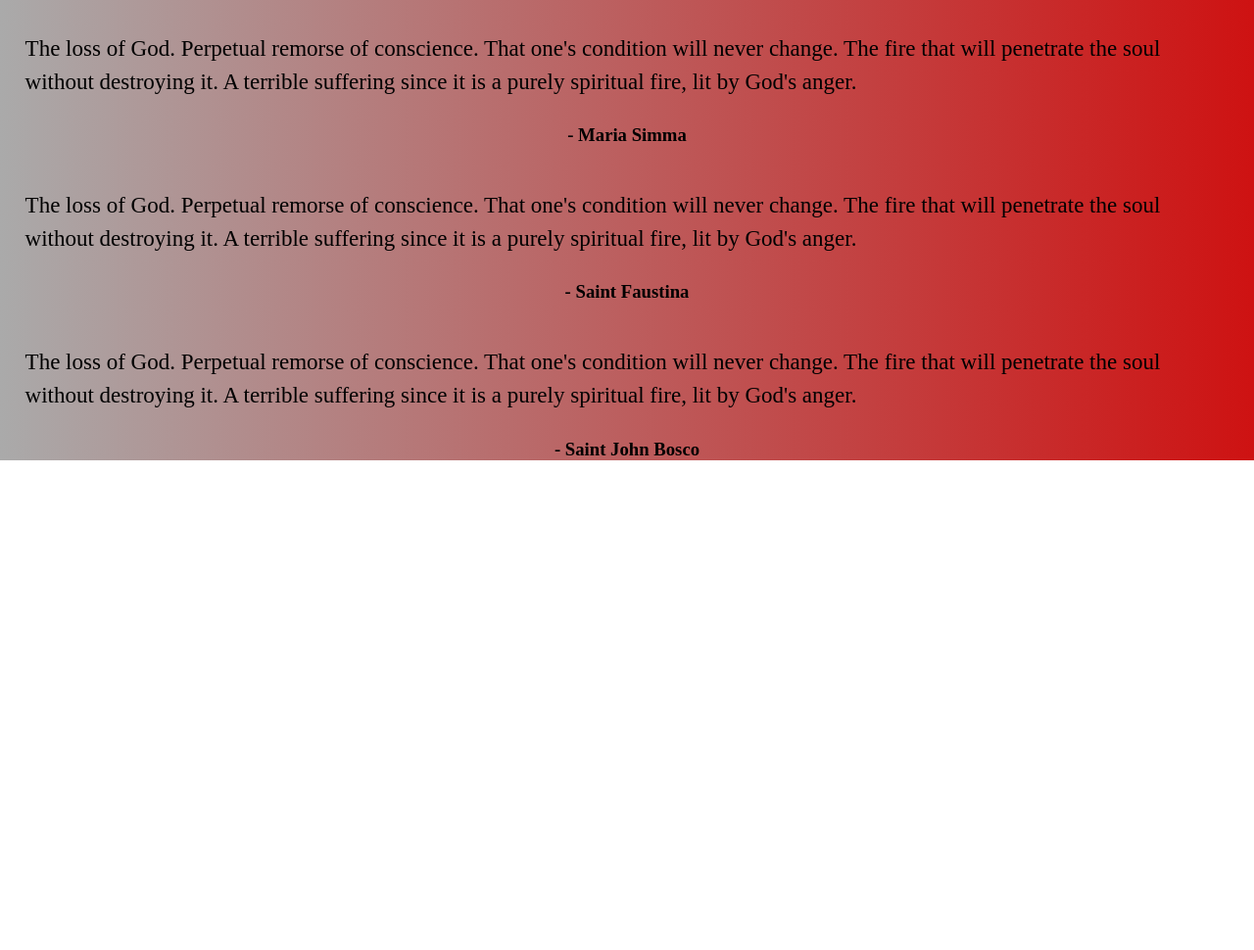
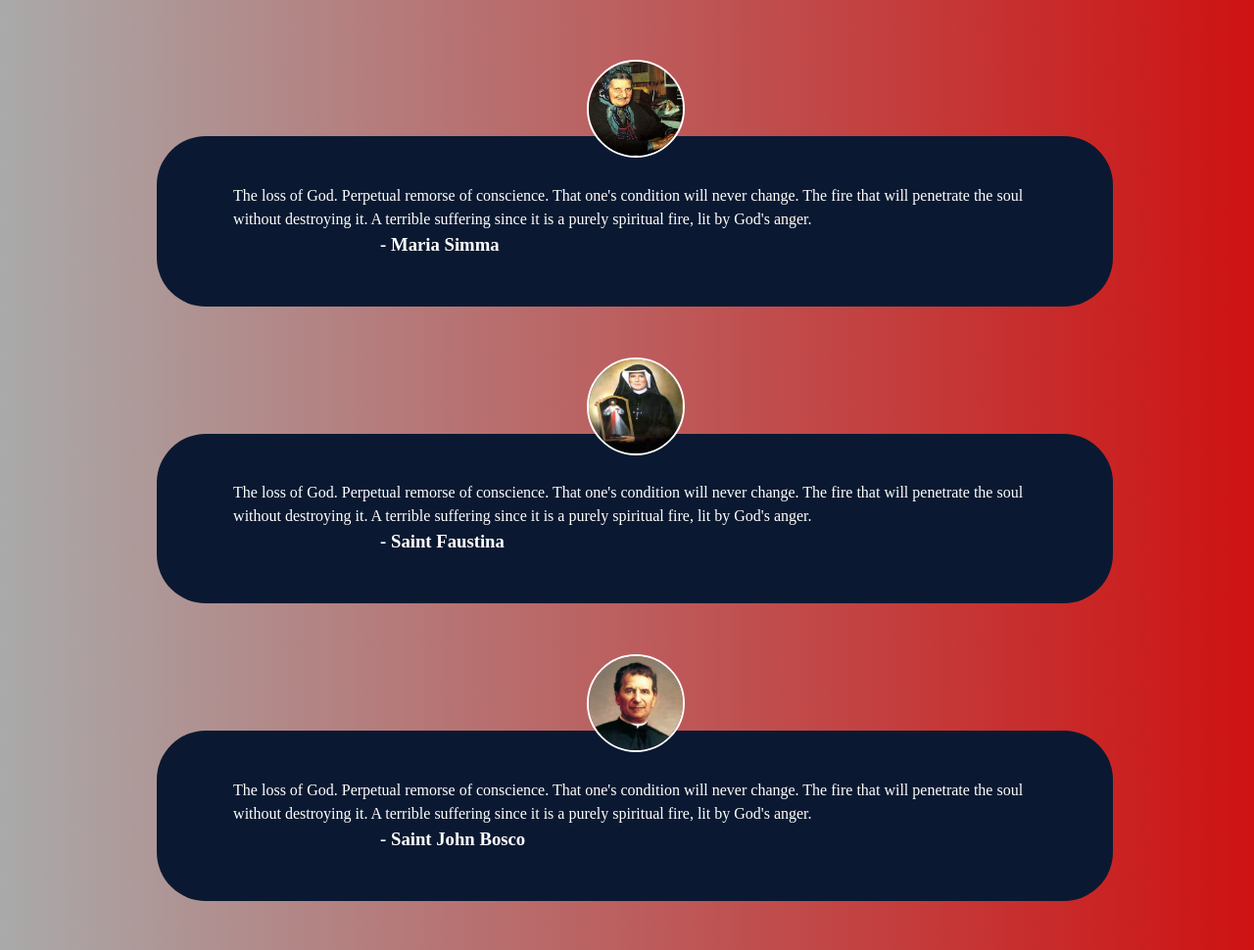
Before and after one commit to Kvnmaria/SevenSinsResponsive, a plain HTML site: page Testimonials/index.html in a window 1280 px wide. Shown: the part 735-1705 px from the top of the page at 98% size. Before the commit the page ends 1205 px from the top, so only its background shows below. Drawn offline with Linux system fonts and the light colour scheme; files that its build step writes are made by us from their sources; files whose address does not match are found by name.

Commit message:
testimonial change

```diff
--- a/Testimonials/index.html
+++ b/Testimonials/index.html
@@ -23,23 +23,25 @@
 
 
     <div class="container">
-        <div class="testimonial-1">
-
-            <div class="user">
-                <img class="maria-simma" src="./Images/Maria_Simma.png" alt="">
+        <div class="flex-container">
+            <div class="testi-1">
+                <div class="user testimonial-1">
+                    <img class="mariasimma-img" src="./Images/Maria_Simma.png" alt="">
                     <p>
-                    The loss of God. Perpetual remorse of conscience. That one's condition will never change. The fire
+                        The loss of God. Perpetual remorse of conscience. That one's condition will never change. The
+                        fire
                         that will penetrate the soul without destroying it. A terrible suffering since it is a purely
                         spiritual fire,
                         lit by God's anger.
                     </p>
                     <h3>- Maria Simma</h3>
                 </div>
+            </div>
 
 
-            <div class="testimonial-2 faustina-testimonial">
 
-                <div class="user">
+            <div class="testi-2">
+                <div class="user testimonial-2">
                     <img class="faustina-img" src="./Images/faustina.png" alt="">
                     <p>
                         The loss of God. Perpetual remorse of conscience. That one's condition will never change. The
@@ -50,13 +52,13 @@
                     </p>
                     <h3>- Saint Faustina</h3>
                 </div>
+            </div>
 
 
-                <div class="testimonial-3 faustina-testimonial">
-
-                    <div class="user">
+            <div class="testi-3">
+                <div class="user testimonial-3">
                     <img class="johnbosco-img" src="./Images/Don-Bosco-Emal-e1515516250706.png" alt="">
-                        <p>
+                    <p class="p-donbosco">
                         The loss of God. Perpetual remorse of conscience. That one's condition will never change.
                         The
                         fire
@@ -67,13 +69,9 @@
                     </p>
                     <h3>- Saint John Bosco</h3>
                 </div>
-
-
-
-
             </div>
         </div>
-
+    </div>
 
 
 </body>
--- /dev/null
+++ b/Testimonials/style.css
@@ -0,0 +1,219 @@
+* {
+    margin: 0;
+    padding: 0;
+    box-sizing: border-box;
+}
+
+body {
+    background: linear-gradient(to right, #AAAAAA, #ce1212);
+}
+
+p {
+    color: white;
+    font-weight: 500;
+    line-height: 1.5;
+}
+
+h3 {
+    color: white;
+    margin-left: 150px;
+    line-height: 1.5;
+}
+
+
+/* Title Section */
+.title-section {
+    position: relative;
+}
+
+
+/* Main Image Section */
+.main-img {
+    height: 100%;
+    width: 100%;
+}
+
+
+/* Main Text Section */
+
+.main-txt {
+    font-size: 2.3rem;
+    font-weight: 800;
+    position: absolute;
+    top: 25%;
+    left: 52%;
+    transform: translate(-50%, -50%);
+    text-align: center;
+    text-transform: uppercase;
+    background: linear-gradient(to right, #000 0%, #000 25%, #CE1212 50%, #CE1212 100%);
+    -webkit-background-clip: text;
+    -webkit-text-fill-color: transparent;
+}
+
+/* Media Queries for Main-Txt */
+
+@media screen and (max-width:2487px) {
+    .main-txt {
+        position: absolute;
+        top: 36%;
+        left: 52%;
+    }
+}
+
+@media screen and (max-width:2200px) {
+    .main-txt {
+        position: absolute;
+        top: 35%;
+        left: 52%;
+    }
+}
+
+@media screen and (max-width:1601px) {
+    .main-txt {
+        position: absolute;
+        top: 25%;
+        left: 52%;
+    }
+}
+
+/* Main Container */
+.container {
+    height: 100%;
+    margin-top: 150px;
+    margin-left: 60px;
+}
+
+
+.testi-1 {
+    margin-right: 50px;
+    position: relative;
+}
+
+.testimonial-1 {
+    background: #0A1931;
+    padding: 5% 8%;
+    border-radius: 50px;
+
+}
+
+
+.mariasimma-img {
+    height: 100px;
+    border-radius: 50px;
+    position: absolute;
+    top: -45%;
+    left: 37%;
+    border: 2px solid white;
+}
+
+.testi-2 {
+    margin-right: 50px;
+    position: relative;
+
+}
+
+.testimonial-2 {
+    background: #0A1931;
+    padding: 5% 8%;
+    border-radius: 50px;
+    margin-top: 130px;
+}
+
+
+.faustina-img {
+    height: 100px;
+    border-radius: 50px;
+    position: absolute;
+    top: -45%;
+    left: 37%;
+    border: 2px solid white;
+}
+
+
+.testi-3 {
+    margin-right: 50px;
+    margin-bottom: 50px;
+    position: relative;
+}
+
+
+.testimonial-3 {
+    background: #0A1931;
+    padding: 5% 8%;
+    border-radius: 50px;
+    margin-top: 130px;
+}
+
+.johnbosco-img {
+    height: 100px;
+    border-radius: 50px;
+    position: absolute;
+    top: -45%;
+    left: 37%;
+    border: 2px solid white;
+}
+
+@media screen and (min-width:621px) {
+    .mariasimma-img {
+        left: 40%;
+    }
+
+    .faustina-img {
+        left: 40%;
+    }
+
+    .johnbosco-img {
+        left: 40%;
+    }
+}
+
+
+@media screen and (min-width:1211px) {
+
+    .mariasimma-img {
+        left: 45%;
+    }
+
+    .faustina-img {
+        left: 45%;
+    }
+
+    .johnbosco-img {
+        left: 45%;
+    }
+}
+
+@media screen and (min-width:1709px) {
+
+    .mariasimma-img {
+        top: -25%;
+        left: 45%;
+    }
+
+    .faustina-img {
+        top: -25%;
+        left: 45%;
+    }
+
+    .johnbosco-img {
+        top: -25%;
+        left: 45%;
+    }
+}
+
+@media screen and (min-width:887px) {
+    .testi-1 {
+        width: 80%;
+        margin-left: 100px;
+    }
+
+    .testi-2 {
+        width: 80%;
+        margin-left: 100px;
+    }
+
+    .testi-3 {
+        width: 80%;
+        margin-left: 100px;
+    }
+}
--- /dev/null
+++ b/Testimonials/style2.css
@@ -0,0 +1,97 @@
+* {
+    padding: 0;
+    margin: 0;
+    font-family: sans-serif;
+}
+
+.container{
+    width: 100%;
+    height: 100vh;
+    background: #e8ecff;
+    position: relative;
+}
+.veiw-box{
+    width: 900px;
+    height: 400px;
+    border-radius: 220px;
+    position: absolute;
+    top: 50%;
+    left: 50%;
+    transform: translate(-50%,-50%);
+    display: flex;
+    align-items: center;
+    justify-content: center;
+    overflow: hidden;
+}
+#testimonials{
+    display: flex;
+    transition: 0.5s;
+}
+.user{
+    width: 800px;
+    text-align: center;
+    padding: 20px 70px;
+    box-sizing: border-box;
+    background: #321764;
+    border-radius: 200px;
+    box-shadow: 0 10px 20px -5px #00000061;
+    position: relative;
+}
+
+.space{
+    margin: 0 70px;
+}
+.user img{
+    width: 120px;
+    border-radius: 50%;
+    border: 10px solid #e8ecff;
+    position: absolute;
+    top: -80px;
+    left: 50%;
+    transform: translateX(-50%);
+}
+.user p{
+    font-size: 22px;
+    color: #cbb4f5;
+    line-height: 32px;
+    margin: 60px 0 30px;
+}
+.user p::before{
+    content: '\201C';
+    font-size: 120px;
+    height: 0;
+    display: inline-block;
+    vertical-align: -57;
+    margin-right: 10px;
+}
+.user p::after{
+    content: '\201D';
+    font-size: 120px;
+    height: 0;
+    display: inline-block;
+    vertical-align: -70;
+    margin-left: 10px;
+}
+.user h3{
+    font-size: 26px;
+    color: #cbb4f5;
+}
+.controls{
+    display: flex;
+    position: absolute;
+    bottom: 0;
+    left: 50%;
+    transform: translateX(-50%);
+}
+.controls span{
+    width: 15px;
+    height: 15px;
+    background: #321764;
+    border-radius: 15px;
+    margin: 0 5px;
+    cursor: pointer;
+    transition: 0.5s;
+}
+.active{
+    width: 45px !important;
+}
--- a/style.css
+++ b/style.css
@@ -117,6 +117,7 @@ span {
     top: 25%;
     left: 52%;
     transform: translate(-50%, -50%);
+    text-align: center;
     text-transform: uppercase;
     background: linear-gradient(to right, #000 0%, #000 25%, #CE1212 50%, #CE1212 100%);
     -webkit-background-clip: text;
```
Also changed, not shown: Testimonials/index2.html (added, +89 -0 lines), Testimonials/Images/Don-Bosco-Emal-e1515516250706.png (added), Testimonials/Images/Maria_Simma.png (added), Testimonials/Images/faustina.png (added), Testimonials/Images/wp4367578.jpg (added). Lines whose indentation alone changed are shown as unchanged.
